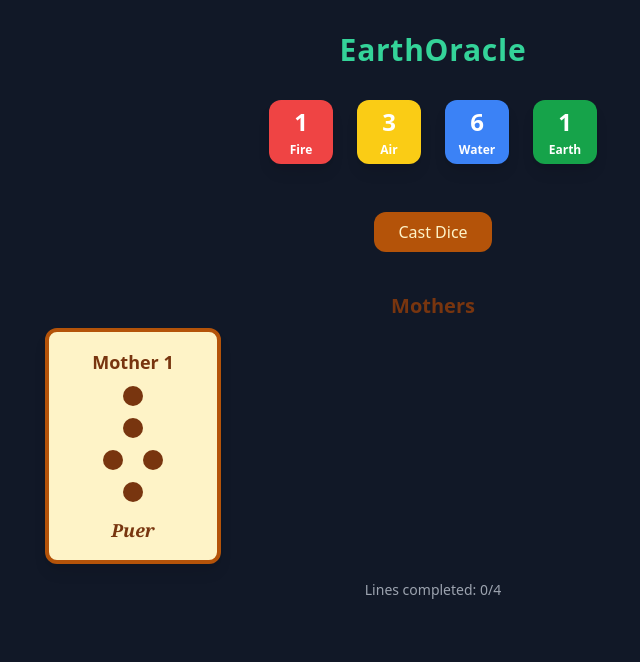
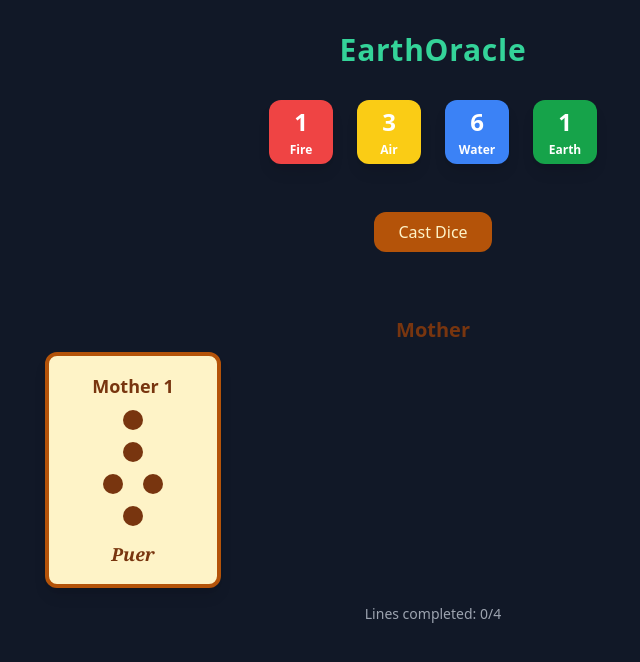
Before and after one commit to Whytebread/EarthOracle, a React (Create React App) app in the folder earth-oracle/: page / in a window 1280 px wide. Both pictures are taken after a click on the button "Cast Dice". Shown: the top 662 px of the page, without its empty margins (207-847 px from the left). Built offline with nearby package versions, Linux system fonts and the light colour scheme.

Commit message:
further added functions/arrays to generate the rest of the shield chart and to animate the cards visually

```diff
--- a/earth-oracle/src/components/CastingBoard.js
+++ b/earth-oracle/src/components/CastingBoard.js
@@ -1,13 +1,18 @@
 import React, { useState, useEffect } from "react";
-import { motion, AnimatePresence } from "framer-motion";
+import { motion } from "framer-motion";
 import DiceRoller from "./DiceRoller";
 import FigureCard from "./FigureCard";
 import { geomanticFigures } from "../data/figures";
 
 const CastingBoard = () => {
+  // --- State for each generation ---
   const [mothers, setMothers] = useState([]);
   const [daughters, setDaughters] = useState([]);
+  const [nieces, setNieces] = useState([]);
+  const [witnesses, setWitnesses] = useState([]);
+  const [judge, setJudge] = useState(null);
 
+  // --- Dice roll callback for generating mothers ---
   const handleRollComplete = (pattern) => {
     const figure = geomanticFigures.find((f) =>
       f.pattern.every((p, i) => p === pattern[i])
@@ -21,7 +26,9 @@ const CastingBoard = () => {
     setMothers((prev) => [...prev, newMother]);
   };
 
-  // Generate Daughters once all 4 Mothers are present
+  const addFigures = (f1, f2) => f1.map((line, idx) => (f1[idx] + f2[idx]) % 2);
+
+  // --- Generate Daughters ---
   useEffect(() => {
     if (mothers.length === 4) {
       const daughterPatterns = [0, 1, 2, 3].map((lineIdx) =>
@@ -42,51 +49,87 @@ const CastingBoard = () => {
     }
   }, [mothers]);
 
+  // --- Generate Nieces, Witnesses, Judge ---
+  useEffect(() => {
+    if (mothers.length === 4 && daughters.length === 4) {
+      // Nieces
+      const niecesGenerated = [
+        { name: "Niece 1", pattern: addFigures(mothers[0].pattern, mothers[1].pattern) },
+        { name: "Niece 2", pattern: addFigures(mothers[2].pattern, mothers[3].pattern) },
+        { name: "Niece 3", pattern: addFigures(daughters[0].pattern, daughters[1].pattern) },
+        { name: "Niece 4", pattern: addFigures(daughters[2].pattern, daughters[3].pattern) },
+      ];
+
+      setNieces(niecesGenerated);
+
+      // Witnesses
+      const witnessesGenerated = [
+        { name: "Witness 1", pattern: addFigures(niecesGenerated[0].pattern, niecesGenerated[1].pattern) },
+        { name: "Witness 2", pattern: addFigures(niecesGenerated[2].pattern, niecesGenerated[3].pattern) },
+      ];
+
+      setWitnesses(witnessesGenerated);
+
+      // Judge
+      setJudge({
+        name: "Judge",
+        pattern: addFigures(witnessesGenerated[0].pattern, witnessesGenerated[1].pattern),
+      });
+    }
+  }, [mothers, daughters]);
+
   const isDisabled = mothers.length >= 4;
+
+  // --- Helper to render a generation ---
+  const renderGeneration = (title, figures) => (
+    figures && figures.length > 0 && (
+      <div>
+        <h2 className="text-xl font-bold text-amber-900 mt-6 mb-2 text-center">
+          {title}
+        </h2>
+        <div className="grid grid-cols-2 md:grid-cols-4 gap-6 justify-center">
+          {figures.map((figure, idx) => (
+            <motion.div
+              key={idx}
+              initial={{ opacity: 0, y: 30 }}
+              animate={{ opacity: 1, y: 0 }}
+              transition={{ duration: 0.6, delay: idx * 0.2 }}
+            >
+              <FigureCard title={`${title} ${idx + 1}`} figure={figure} />
+            </motion.div>
+          ))}
+        </div>
+      </div>
+    )
+  );
 
   return (
     <div className="flex flex-col items-center gap-10">
       <DiceRoller onRollComplete={handleRollComplete} disabled={isDisabled} />
 
       {/* Mothers */}
-      {mothers.length > 0 && (
-        <div>
-          <h2 className="text-xl font-bold text-amber-900 mb-2 text-center">
-            Mothers
-          </h2>
-          <div className="grid grid-cols-2 md:grid-cols-4 gap-6">
-            {mothers.map((mother, idx) => (
-              <motion.div
-                key={idx}
-                initial={{ opacity: 0, y: 30 }}
-                animate={{ opacity: 1, y: 0 }}
-                transition={{ duration: 0.6 }}
-              >
-                <FigureCard title={`Mother ${idx + 1}`} figure={mother} />
-              </motion.div>
-            ))}
-          </div>
-        </div>
-      )}
+      {renderGeneration("Mother", mothers)}
 
       {/* Daughters */}
-      {daughters.length > 0 && (
-        <div>
-          <h2 className="text-xl font-bold text-amber-900 mt-6 mb-2 text-center">
-            Daughters
-          </h2>
-          <div className="grid grid-cols-2 md:grid-cols-4 gap-6">
-            {daughters.map((daughter, idx) => (
-              <motion.div
-                key={idx}
-                initial={{ opacity: 0, y: 30 }}
-                animate={{ opacity: 1, y: 0 }}
-                transition={{ duration: 0.6 }}
-              >
-                <FigureCard title={`Daughter ${idx + 1}`} figure={daughter} />
-              </motion.div>
-            ))}
-          </div>
+      {renderGeneration("Daughter", daughters)}
+
+      {/* Nieces */}
+      {renderGeneration("Niece", nieces)}
+
+      {/* Witnesses */}
+      {renderGeneration("Witness", witnesses)}
+
+      {/* Judge */}
+      {judge && (
+        <div className="mt-6">
+          <h2 className="text-xl font-bold text-amber-900 mb-2 text-center">Judge</h2>
+          <motion.div
+            initial={{ opacity: 0, y: 30 }}
+            animate={{ opacity: 1, y: 0 }}
+            transition={{ duration: 0.6 }}
+          >
+            <FigureCard title="Judge" figure={judge} />
+          </motion.div>
         </div>
       )}
     </div>
```
